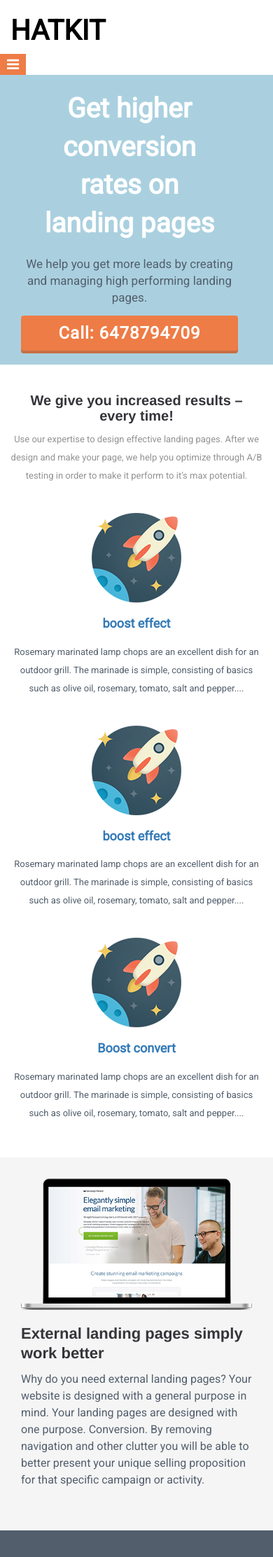
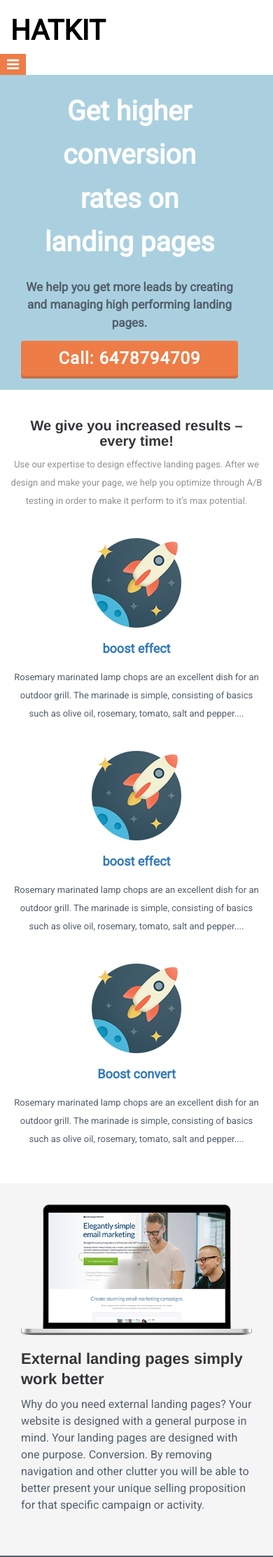
Before and after one commit to tonyseel/five, a Jekyll site: the page built from index.html, in a window 390 px wide. Shown: the top 2225 px of the page at 70% size. Built offline with Jekyll 4.4.1, drawn with Linux system fonts in a browser that asks for light colours; nearby versions of some CDN libraries; library files that are not in the unit come from our copies.

Commit message:
responsive

```diff
--- a/css/responsive.css
+++ b/css/responsive.css
@@ -16,13 +16,13 @@
     margin-bottom: 7px;
     width: 83%;
     margin: 0 auto;
-    display: block; line-height: 1.4em;}
+  line-height: 1.6em;display:inline-block;}
 	.banner-content h5{text-align: center;
     font-size: 17px;
-    line-height: 1.4em;
+    line-height: 1.5em;
     margin-bottom: 13px;
     margin-top: 20px;
-    font-weight: 500;}
+    font-weight: 600;}
 	.banner-content a{padding: 11px 16px;font-size: 14px;color:#fff;text-align:center;
     margin: 0 auto;
     display: block;
```
